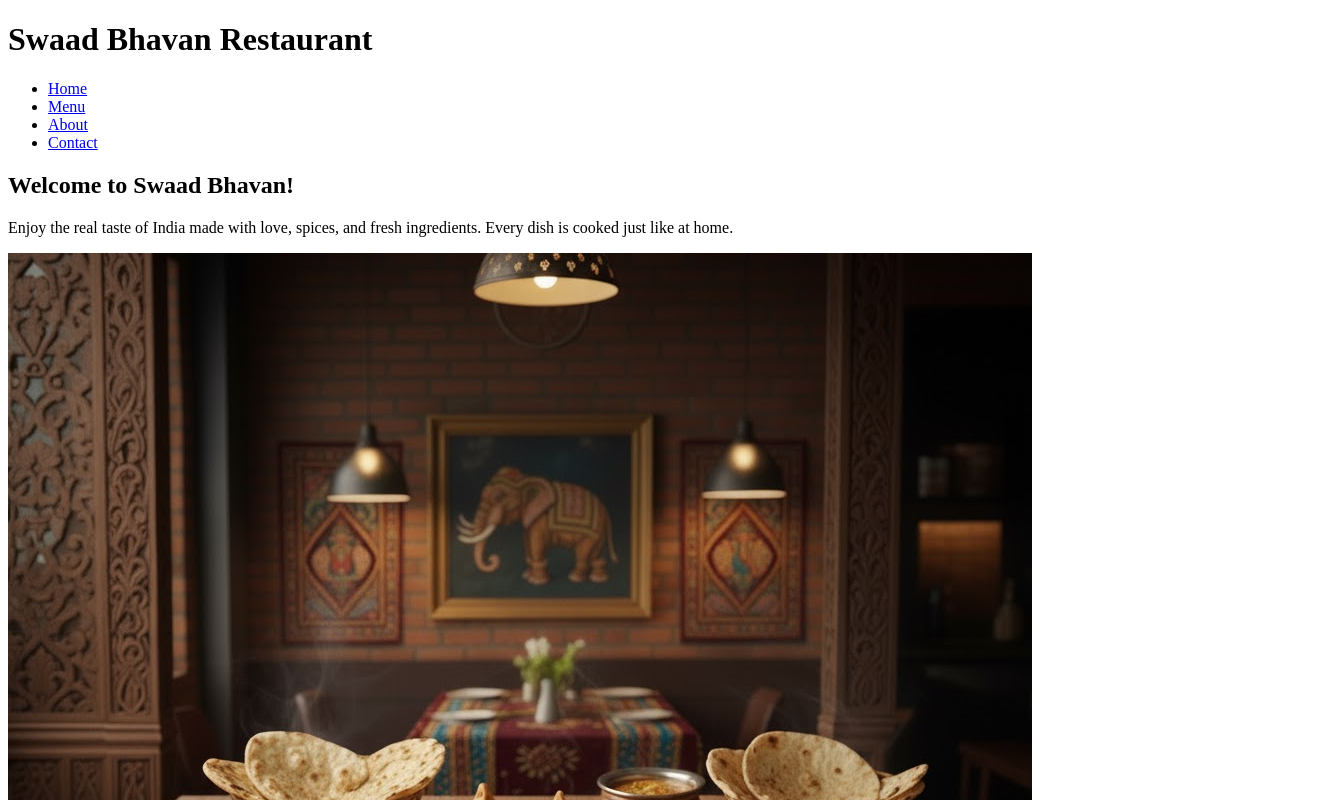
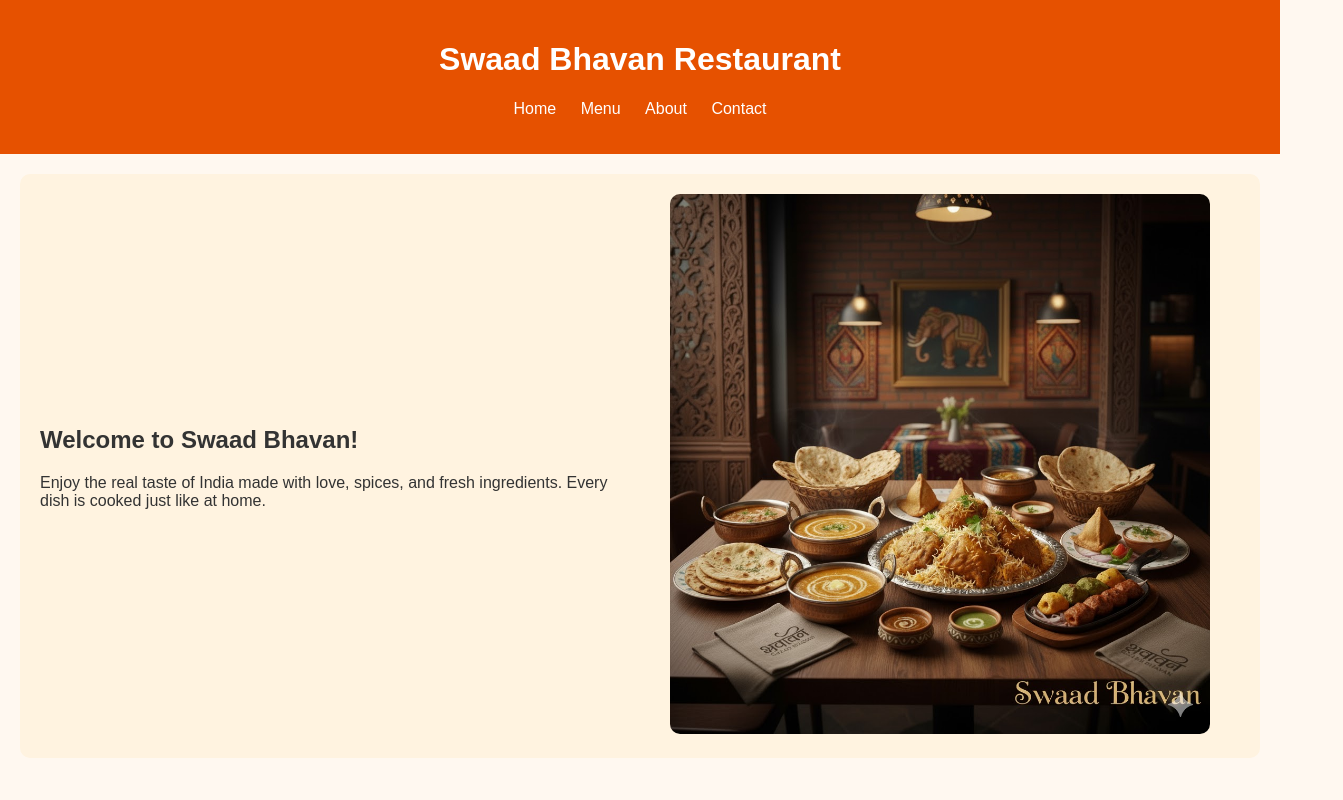
Before and after one commit to abhishekcode45/Restaurant-Website, a plain HTML site: page index.html in a window 1280 px wide. Shown: the top 800 px of the page, 1343 px wide, since content can reach past the window. Drawn offline with Linux system fonts and the light colour scheme.

Commit message:
Update index.html

```diff
--- a/index.html
+++ b/index.html
@@ -4,7 +4,7 @@
     <meta charset="UTF-8">
     <meta name="viewport" content="width=device-width, initial-scale=1.0">
     <title>Swaad Bhavan Restaurant</title>
-    <link rel="stylesheet" href="ss.css">
+    <link rel="stylesheet" href="style.css">
 </head>
 <body>
 
```
